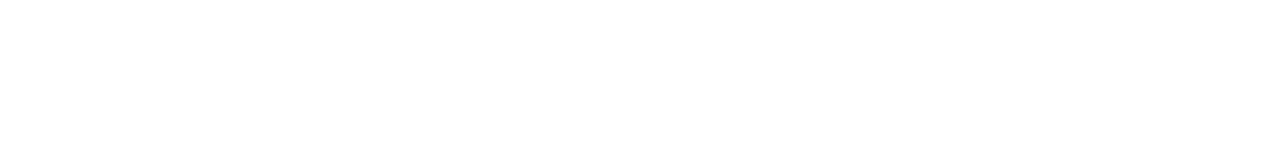
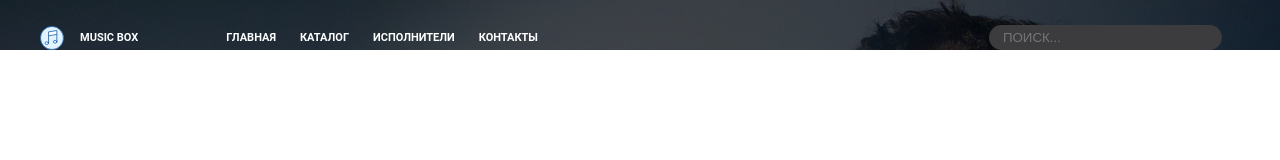
Before and after one commit to MityaDementiy/layout-designer-project-lvl2, a website: page src/artist.html in a window 1280 px wide. Drawn offline with Linux system fonts and the light colour scheme.

Commit message:
Add nav block

```diff
--- a/src/artist.html
+++ b/src/artist.html
@@ -1,13 +1,36 @@
 <!DOCTYPE html>
 <html lang="en">
+
 <head>
-    <meta charset="UTF-8">
-    <meta http-equiv="X-UA-Compatible" content="IE=edge">
-    <meta name="viewport" content="width=device-width, initial-scale=1.0">
-    <link rel="stylesheet" href="./css/style.css">
-    <title>Artist page in music box by Mitya Dementiy</title>
+  <meta charset="UTF-8">
+  <meta http-equiv="X-UA-Compatible" content="IE=edge">
+  <meta name="viewport" content="width=device-width, initial-scale=1.0">
+  <link rel="stylesheet" href="./css/style.css">
+  <title>Artist page in music box by Mitya Dementiy</title>
 </head>
+
 <body>
+  <header class="relative header">
+    <div class="container pt-25">
+      <nav class="d-flex align-center">
+        <div class="logo-group d-flex align-center">
+          <img src="../src/images/logo.svg" alt="musical note" class="logo" width="24px">
+          <div class="logo-text header-text nowrap">Music box</div>
+        </div>
+        <ul class="menu d-flex header-text">
+          <li class="menu-item">Главная</li>
+          <li class="menu-item">Каталог</li>
+          <li class="menu-item">Исполнители</li>
+          <li class="menu-item">Контакты</li>
+        </ul>
+        <div class="site-search">
+          <form class="search">
+            <input class="search-input" type="text" placeholder="Поиск...">
+          </form>
+        </div>
+      </nav>
+    </div>
+  </header>
+</body>
 
-</body>
 </html>
--- a/src/scss/atomic.scss
+++ b/src/scss/atomic.scss
@@ -1,3 +1,33 @@
 .d-flex {
   display: flex;
 }
+
+.align-center {
+  align-items: center;
+}
+
+.container {
+  width: 100%;
+  max-width: 1200px;
+  margin: 0 auto;
+}
+
+.relative {
+  position: relative;
+}
+
+.pt-25 {
+  padding-top: 25px;
+}
+
+.header-text {
+  color: #fff;
+  font-weight: 700;
+  font-size: 11px;
+  line-height: 13px;
+  text-transform: uppercase;
+}
+
+.nowrap {
+  white-space: nowrap;
+}
--- a/src/scss/default.scss
+++ b/src/scss/default.scss
@@ -1,7 +1,10 @@
 body,
 h1,
 h2,
-h3 {
+h3,
+ul,
+li,
+div {
   margin: 0;
   padding: 0;
 }
--- a/src/scss/main.scss
+++ b/src/scss/main.scss
@@ -16,3 +16,4 @@
 @import 'utils';
 @import 'default';
 @import 'atomic';
+@import 'shared/header';
--- /dev/null
+++ b/src/scss/shared/header.scss
@@ -0,0 +1,68 @@
+.menu {
+  margin-left: 88px;
+
+  list-style-type: none;
+}
+
+.menu-item {
+  margin-right: 24px;
+}
+
+.menu-item:nth-child(4) {
+  margin-right: 0;
+}
+
+.logo {
+  margin-right: 16px;
+}
+
+.site-search {
+  max-width: 248px;
+  margin-left: 451px;
+}
+
+.search-input {
+  width: 100%;
+  height: 25px;
+  padding: 0 14px;
+
+  color: #757575;
+
+  font-weight: 400;
+
+  font-size: 13.3px;
+
+  font-family: Arial, sans-serif;
+  line-height: 15px;
+  text-transform: uppercase;
+
+  background: $dark;
+
+  border: 0;
+
+  border-radius: 50px;
+}
+
+// .header {
+//   background: url(../images/Morten-Harket.png) no-repeat center;
+//   background-size: cover;
+// }
+
+.header::before {
+  position: absolute;
+
+  top: 0;
+  right: 0;
+  bottom: 0;
+  left: 0;
+
+  z-index: -1;
+
+  background-image: url(../images/Morten-Harket.png);
+
+  background-repeat: no-repeat;
+
+  background-size: cover;
+
+  content: "";
+}
```
Also changed, not shown: src/css/style.css, src/images/Morten-Harket-1.png (added), src/images/Morten-Harket.png (renamed from src/images/Morten Harket.png), 1 other file.
